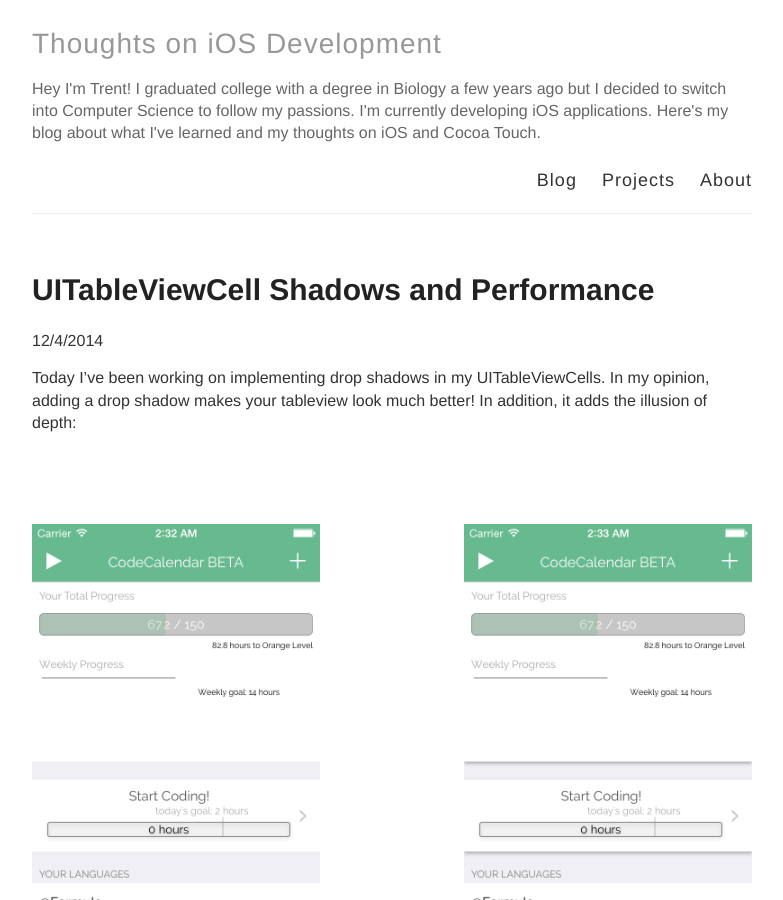
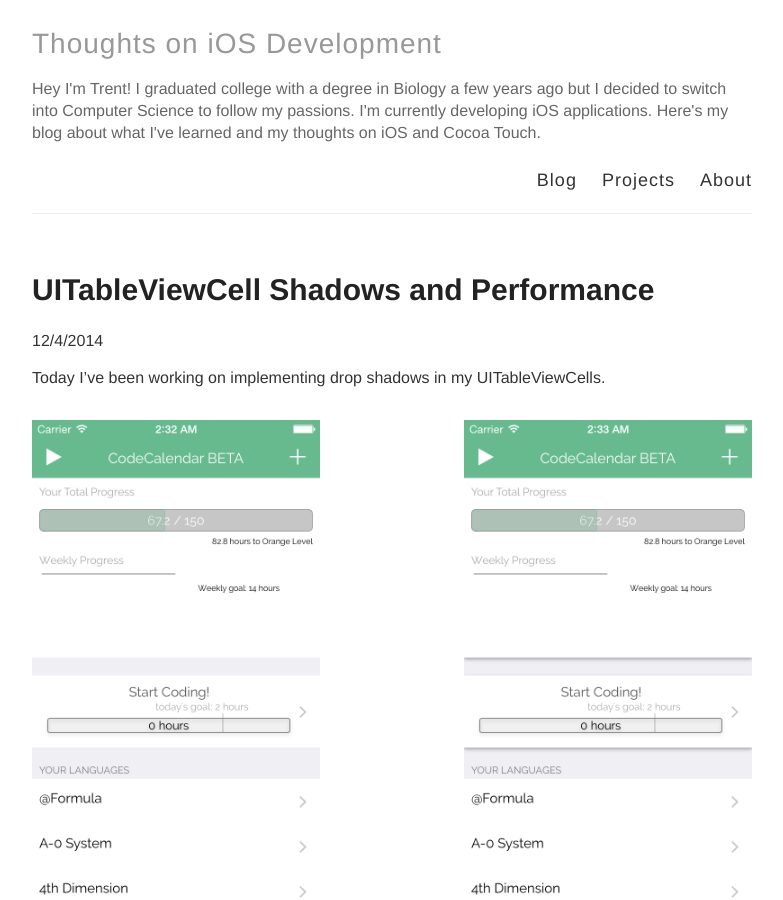
Before and after one commit to trentyou/trentyou.github.io, a Jekyll site: the page built from _posts/2014-12-4-UITableViewCell Shadows and Performance.md, in a window 1280 px wide and 900 px high. Shown: the whole window, without its empty margins (248-1031 px from the left). Built offline with Jekyll 4.4.1, drawn with Linux system fonts in a browser that asks for light colours.

Commit message:
Updated 2014-12-4-UITableViewCell Shadows and Performance.md

```diff
--- a/_posts/2014-12-4-UITableViewCell Shadows and Performance.md
+++ b/_posts/2014-12-4-UITableViewCell Shadows and Performance.md
@@ -4,13 +4,11 @@ title: UITableViewCell Shadows and Performance
 published: true
 ---
 
+
 12/4/2014
 
-Today I've been working on implementing drop shadows in my UITableViewCells. In my opinion, adding a drop shadow makes your tableview look much better! In addition, it adds the illusion of depth:
+Today I've been working on implementing drop shadows in my UITableViewCells.
 
-
-<br>
-<br>
 <div>
 <div style="float:left; width:40%; height:40%" markdown="1">
 ![](/images/screenshotwithoutshadows_post3.png)
```
